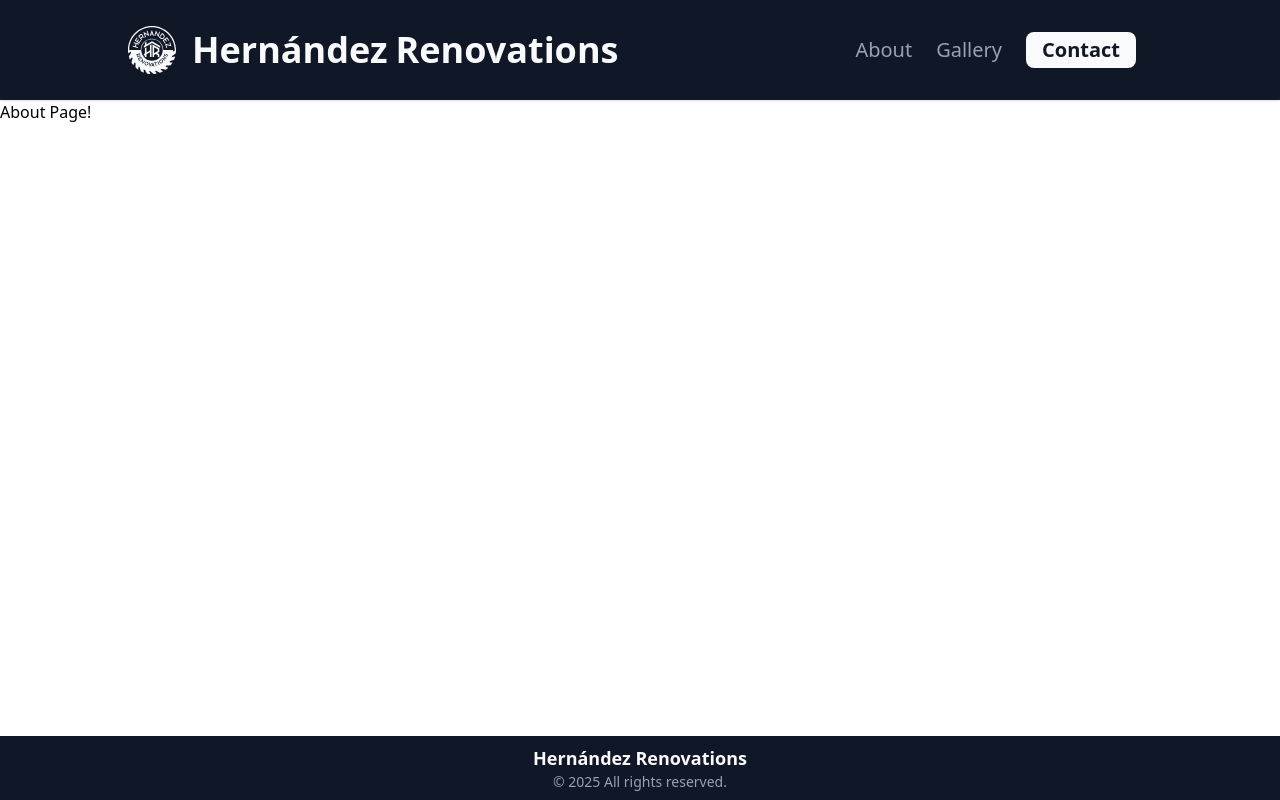
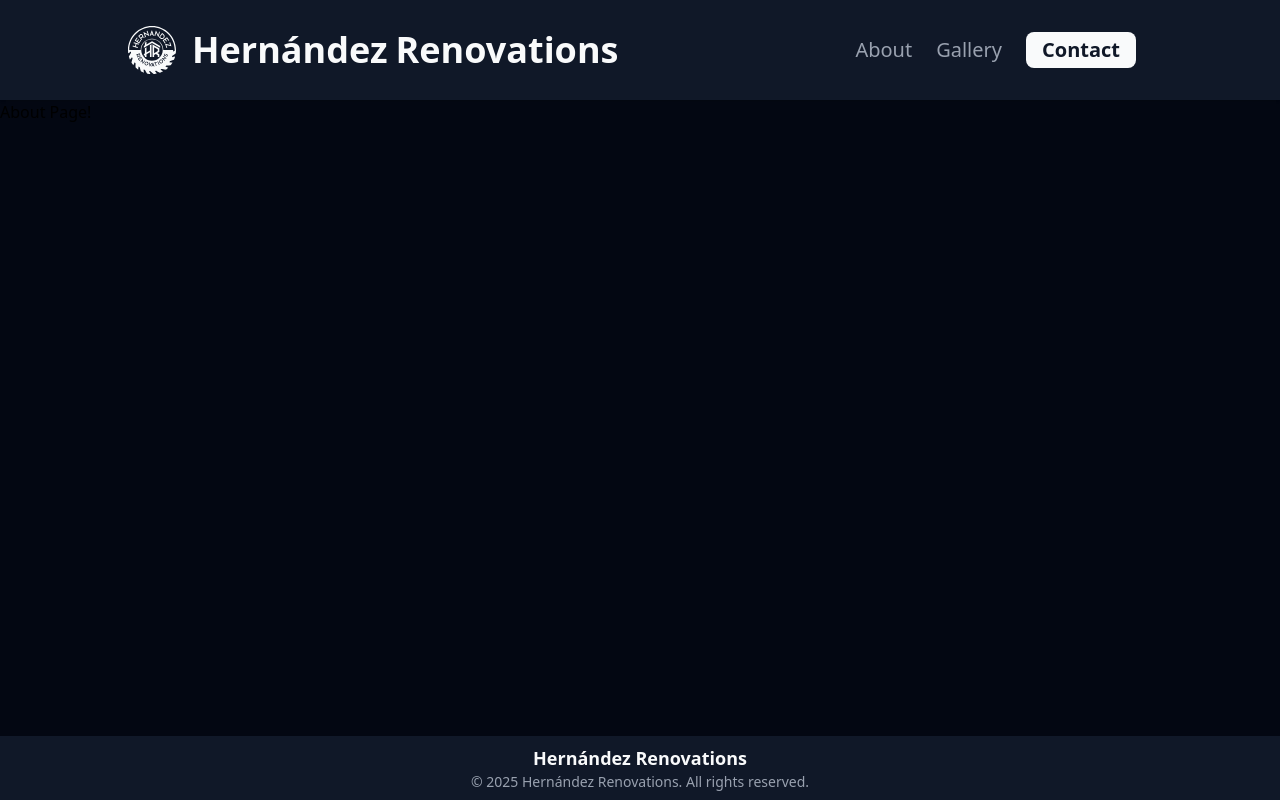
Before and after one commit to RRickyH/HernandezReno, a React (Vite) app in the folder restile/: page /about in a window 1280 px wide. Built offline with nearby package versions, Linux system fonts and the light colour scheme.

Commit message:
Update the favicon
 - Replaces the favicon with a clearer option
 - Changes the site's background colour

```diff
--- a/restile/index.html
+++ b/restile/index.html
@@ -2,7 +2,7 @@
 <html lang="en">
   <head>
     <meta charset="UTF-8" />
-    <link rel="icon" type="image/svg" href="/Hernandez_renovations_logo_sticker.svg" />
+    <link rel="icon" type="image/svg" href="/favicon.svg" />
     <meta name="viewport" content="width=device-width, initial-scale=1.0" />
     <title>Hernandez Reno</title>
   </head>
--- a/restile/src/components/layout/MainLayout.tsx
+++ b/restile/src/components/layout/MainLayout.tsx
@@ -3,7 +3,7 @@ import Footer from "src/components/navigation/Footer";
 
 const MainLayout = ({ children }: { children: React.ReactNode }) => {
   return (
-    <div className="flex flex-col min-h-screen">
+    <div className="flex flex-col min-h-screen bg-gray-950">
         <header>
             <NavBar items={[
                 {text: "About", href: "about"},
--- a/restile/src/components/navigation/Footer.tsx
+++ b/restile/src/components/navigation/Footer.tsx
@@ -6,7 +6,7 @@ const Footer = () => {
           Hernández Renovations
         </h3>
         <p className="text-sm justify-center text-center text-gray-400">
-          &copy; {new Date().getFullYear()} All rights reserved.
+          &copy; {new Date().getFullYear()} Hernández Renovations. All rights reserved.
         </p>
       </div>
     </footer>
```
Also changed, not shown: restile/public/HR_logo.svg (added), restile/public/favicon.svg (added).
